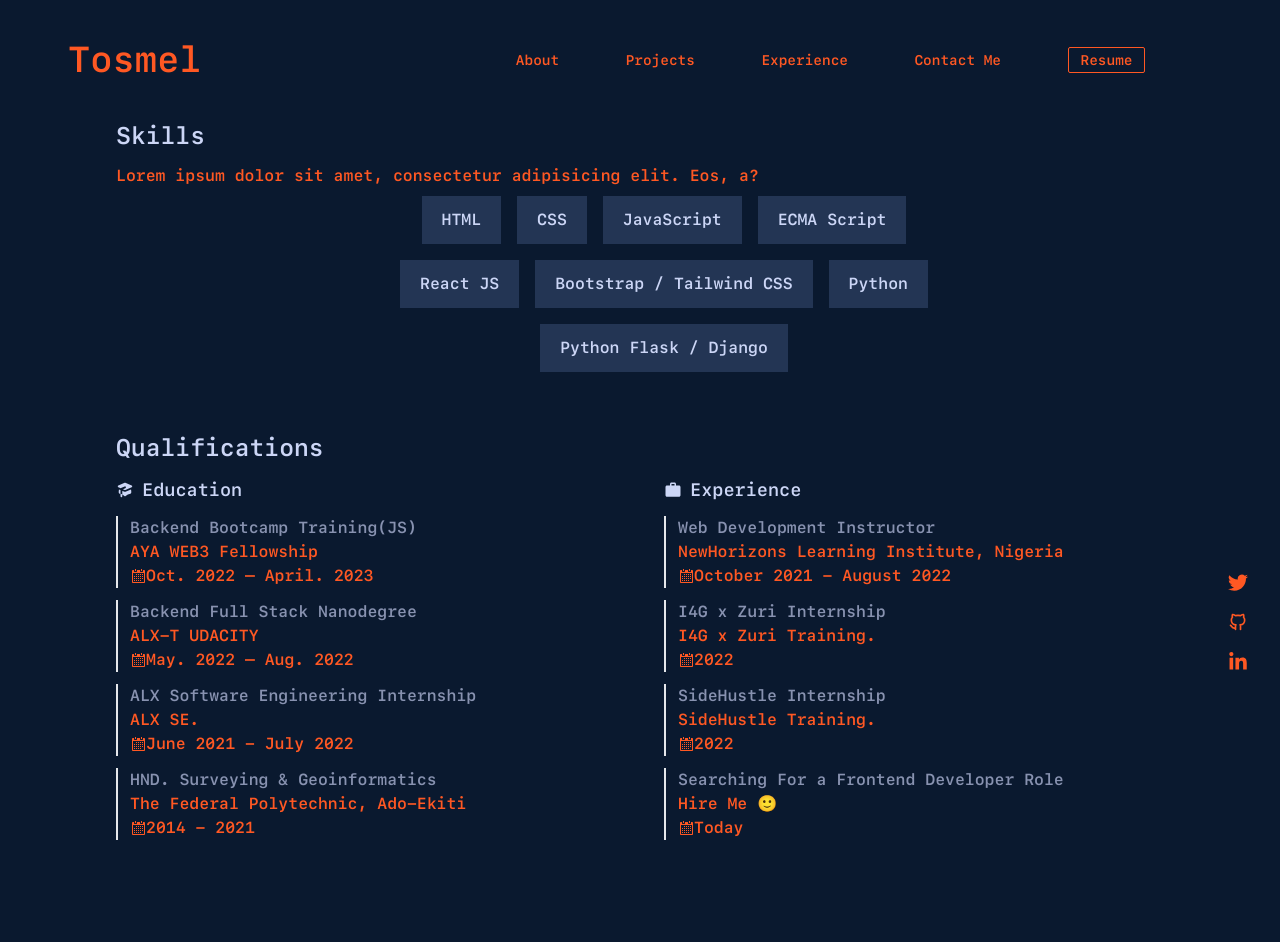
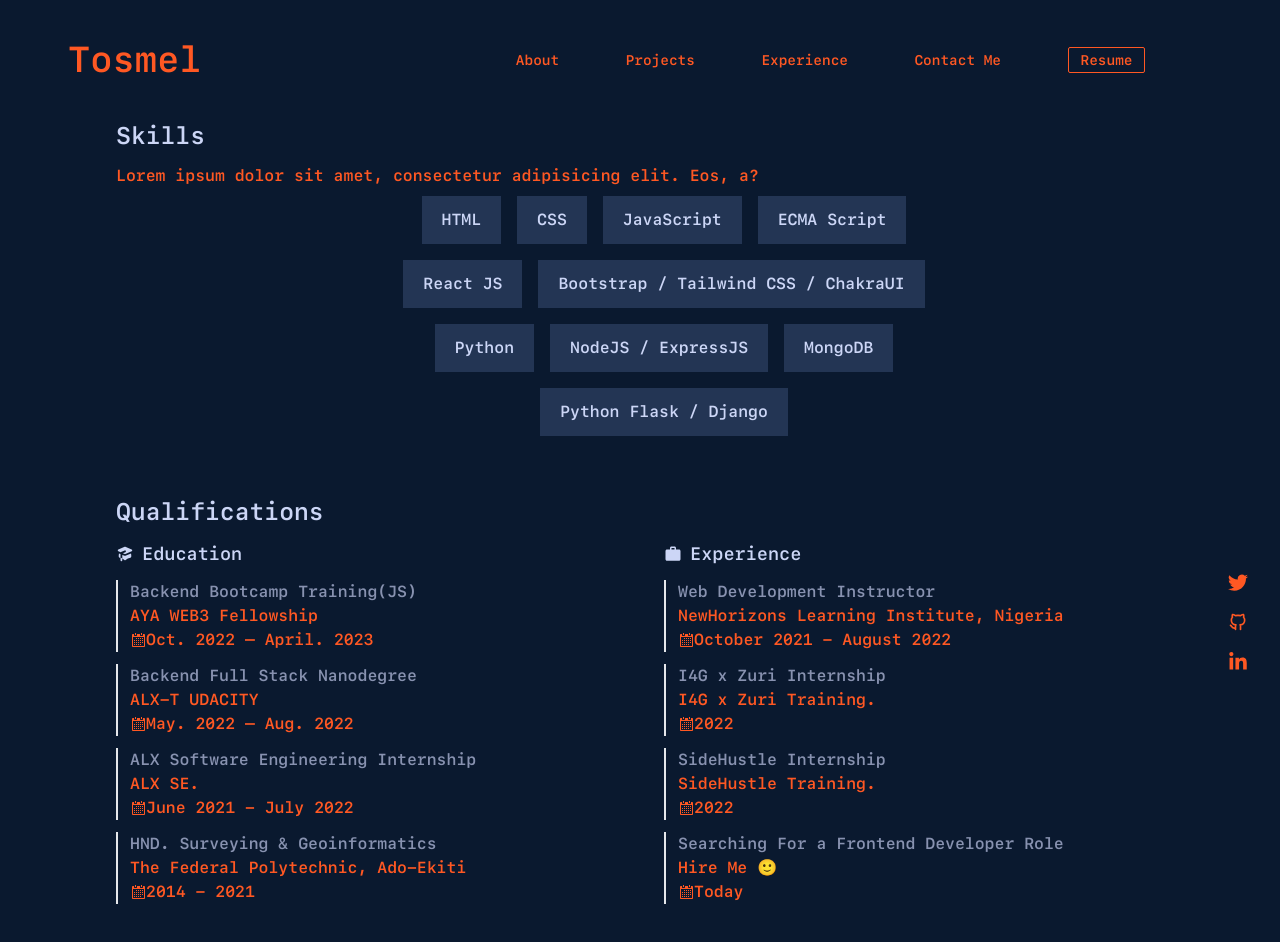
Before and after one commit to Tosmel2/TosinAdewale, a React (Create React App) app: page /experience in a window 1280 px wide. Shown: the top 942 px of the page. Before the commit the page ends 892 px from the top, so only its background shows below. Built offline with nearby package versions, Linux system fonts and the light colour scheme.

Commit message:
Experience updated

```diff
--- a/src/Components/Experience.js
+++ b/src/Components/Experience.js
@@ -88,13 +88,25 @@ const Experience = ({ show }) => {
               variants={item}
               className="bg-[#233554] px-5 py-3 m-2 hover:text-[#FF5823]  hover:px-6"
             >
-              Bootstrap / Tailwind CSS
+              Bootstrap / Tailwind CSS / ChakraUI
             </motion.p>
             <motion.p
               variants={item}
               className="bg-[#233554] px-5 py-3 m-2 hover:text-[#FF5823]  hover:px-6"
             >
               Python
+            </motion.p>
+            <motion.p
+              variants={item}
+              className="bg-[#233554] px-5 py-3 m-2 hover:text-[#FF5823]  hover:px-6"
+            >
+              NodeJS / ExpressJS
+            </motion.p>
+            <motion.p
+              variants={item}
+              className="bg-[#233554] px-5 py-3 m-2 hover:text-[#FF5823]  hover:px-6"
+            >
+              MongoDB
             </motion.p>
             <motion.p
               variants={item}
```
